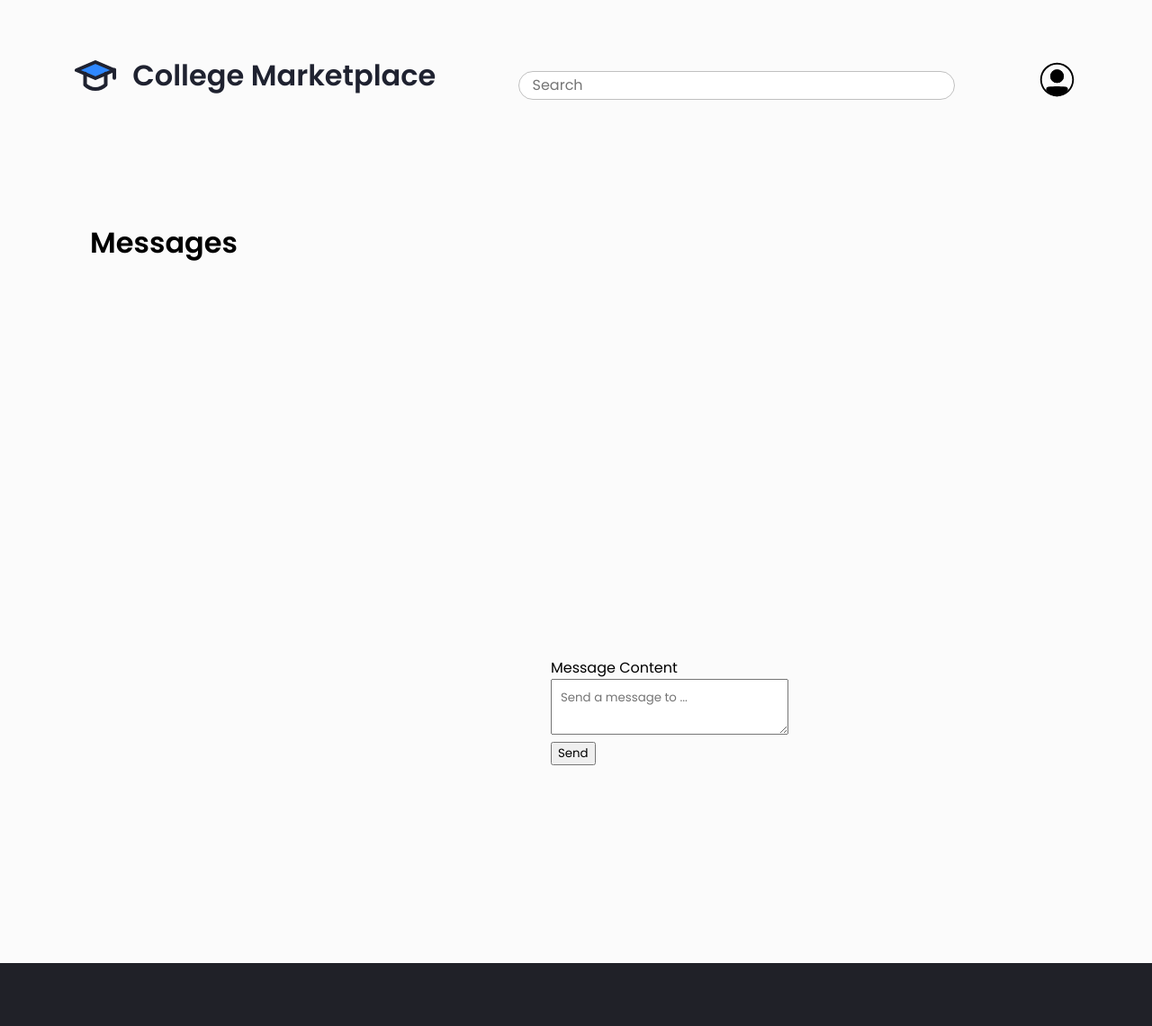
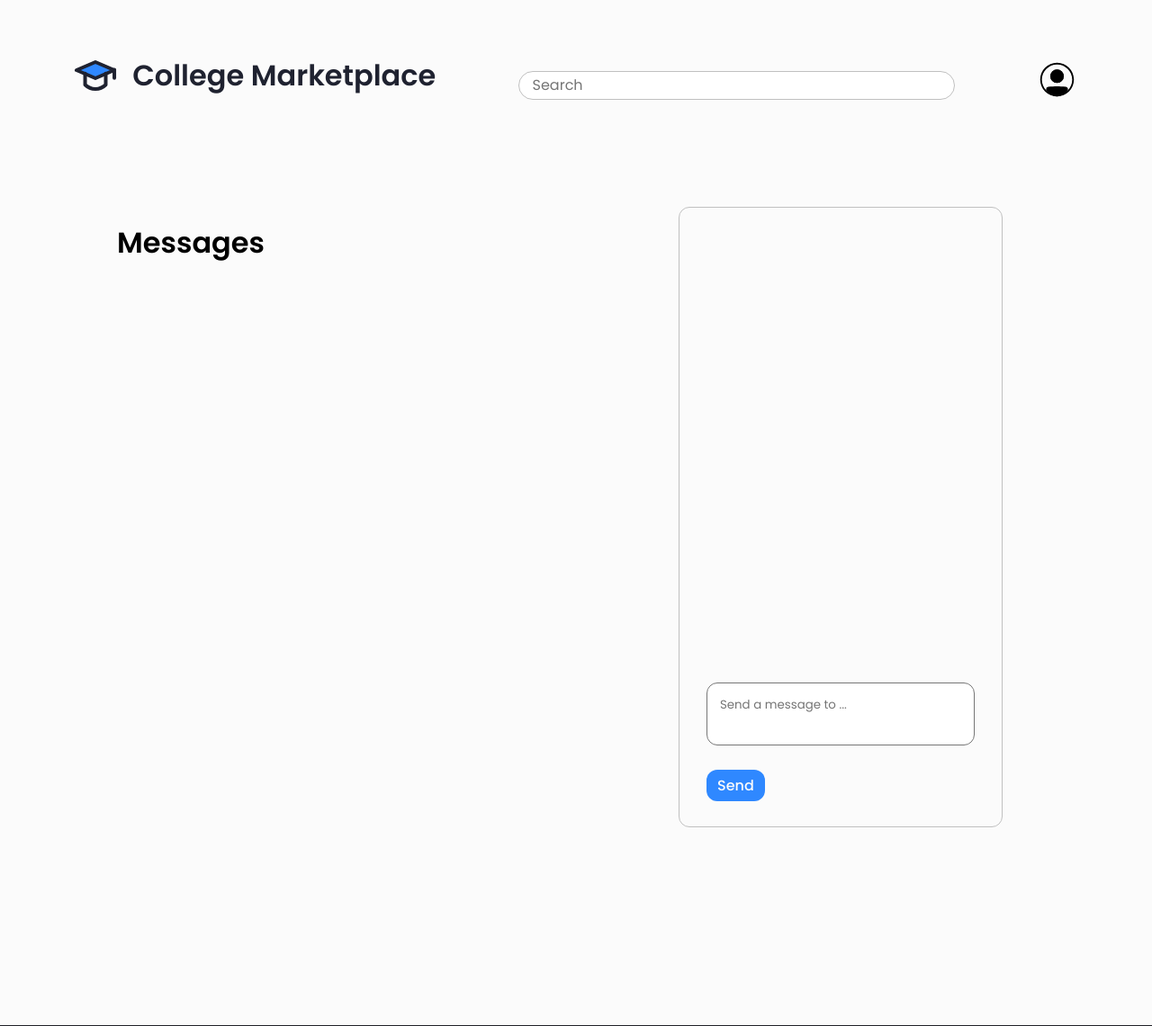
Before and after one commit to atakux/College-Marketplace, a Flask app: page /chat in a window 1280 px wide. Shown: the top 1141 px of the page at 90% size. Run offline with Flask 2, Linux system fonts and the light colour scheme; the visitor is signed in with stand-in values (Sample User, id 1); data comes from the database, SQL or seed files in the repository; data that the repository does not hold is empty; some libraries are stand-ins or nearby versions.

Commit message:
Made chat look nice

```diff
--- a/static/css/index.css
+++ b/static/css/index.css
@@ -56,10 +56,8 @@
   padding: 28px 30px;
   opacity: 0;
   margin-top: 100px;
-  border: 1px;
-  border-style: solid;
+  border: 1px solid var(--silver);
   border-radius: 12px;
-  border-color: var(--silver);
   flex-direction: column;
   min-height: 450px;
   width: 320px;
--- a/static/css/message.css
+++ b/static/css/message.css
@@ -5,7 +5,7 @@
   flex-direction: column;
   justify-content: space-between;
   margin-top: 100px;
-  margin-left: 100px;
+  margin-left: 130px;
   max-width: fit-content;
   align-items: baseline;
 }
@@ -24,9 +24,9 @@
   border-radius: 12px;
   box-shadow: 3px 3px 10px #00000033;
   display: block;
-  height: 200px;
+  min-height: 120px;
   width: 300px;
-  padding: 5px 10px 5px 10px;
+  padding: 0px 23px;
   cursor: pointer;
   border: none;
   font-size: 19px;
@@ -38,12 +38,10 @@
 
 .container {
     padding-top: 105px;
+    padding-left: 460px;
     float: inherit;
-    max-width: 75%;
-    box-sizing: border-box;
-    align-items: center;
     display: flex;
-    justify-content: center;
+    max-width: 45vh;
 }
 
 .menu h2, p{
@@ -51,7 +49,44 @@
 }
 
 .messages {
-    display: block;
+    flex-grow: 1;
+    border: 1px solid var(--silver);
+    border-radius: 12px;
+    padding: 28px 30px;
+}
+
+.sent {
+  display: inline-block;
+  margin-top: 7px;
+  margin-left: auto;
+  width: fit-content;
+  max-width: 425px;
+  padding: 5px 12px;
+  border-radius: 20px;
+  color: var(--alabaster);
+  background-color: var(--dodger-blue);
+}
+
+.received {
+  float: left;
+  margin-top: 7px;
+  width: fit-content;
+  max-width: 425px;
+  padding: 5px 12px;
+  border-radius: 20px;
+  color: var(--alabaster);
+  background-color: rgb(127, 127, 127);
+}
+
+.message-content {
+  width: -webkit-fill-available;
+  border-radius: 12px;
+  padding: 14px;
+  resize: none;
+}
+
+.message-content:focus {
+  outline: 1px solid var(--dodger-blue);
 }
 
 .button:hover {
@@ -62,3 +97,16 @@
 .button:hover > .folder-icon {
   filter: brightness(1000%);
 }
+
+.send {
+  align-items: center;
+  background-color: var(--dodger-blue);
+  color: var(--alabaster);
+  border: none;
+  border-radius: 12px;
+  margin-top: 20px;
+  padding: 5px 12px;
+  font-size: 16px;
+  font-weight: 500;
+  cursor: pointer;
+}
--- a/templates/layout.html
+++ b/templates/layout.html
@@ -9,7 +9,7 @@
     <script src="https://ajax.googleapis.com/ajax/libs/jquery/3.6.0/jquery.min.js"></script>
     <script src="https://code.iconify.design/2/2.1.0/iconify.min.js"></script>
     <script type="text/javascript" src="static/js/index.js"></script>
-    <link rel="icon" href="static/images/icon-park-degree-hat@2x.svg">
+    <link rel="icon" href="/static/images/icon-park-degree-hat@2x.svg">
     <title>College Marketplace</title>
 </head>
 
--- a/templates/message.html
+++ b/templates/message.html
@@ -10,7 +10,7 @@
         <div>
             <button class="button" onclick="location.href='/chat/{{other_user['important_id']}}'">
             <h2>{{ other_user['user_name'] }} </h2>
-            <p>{{ other_user['message_content'] }}</p>
+            <p style="font-weight: 500; margin-top: 10px;">{{ other_user['message_content'] }}</p>
             </button>
         </div>
     {% endfor %}
@@ -19,26 +19,22 @@
 <div class='container'>
     <!--Get Messages-->
     <div class='messages'>
-    <div style="height: 500px; overflow: auto; ">
+    <div style="display: flex;flex-direction: column; height: 500px; overflow: auto; ">
     {% for message in message_list %}
         {% if message['sender_id'] == sender['user_id'] %}
-            <h1>You said:</h1>
-            <p>{{message['message_content']}}</p>
-            <br>
+            <p class="sent">{{message['message_content']}}</p>
         {% else %}
-            <h1> {{receiver['user_name']}} said: </h1>
-            <p> {{message['message_content']}} </p>
-            <br>
+            <!-- <h1> {{receiver['user_name']}} said: </h1> -->
+            <p class="received"> {{message['message_content']}} </p>
         {% endif %}
     {% endfor %}
     </div>
 
     <form method="POST">
-        <label for="message content">Message Content</label>
         <div>
-            <textarea name="messageContent" id="message content" placeholder="Send a message to {{ receiver['user_name'] }}..." required></textarea>
+            <textarea name="messageContent" id="message content" class="message-content" placeholder="Send a message to {{ receiver['user_name'] }}..." required></textarea>
         </div>
-        <button class="" type="submit" id="btn">Send</button>
+        <button class="send" type="submit" id="btn">Send</button>
     </form>
     </div>
 </div>
```
